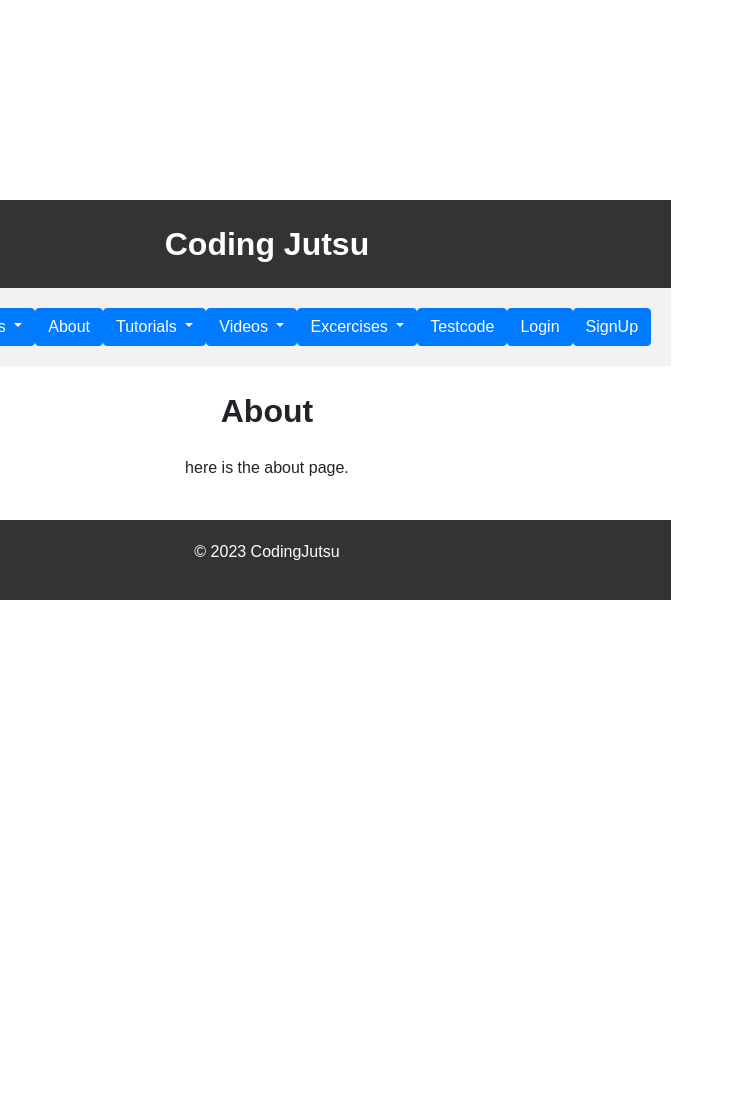
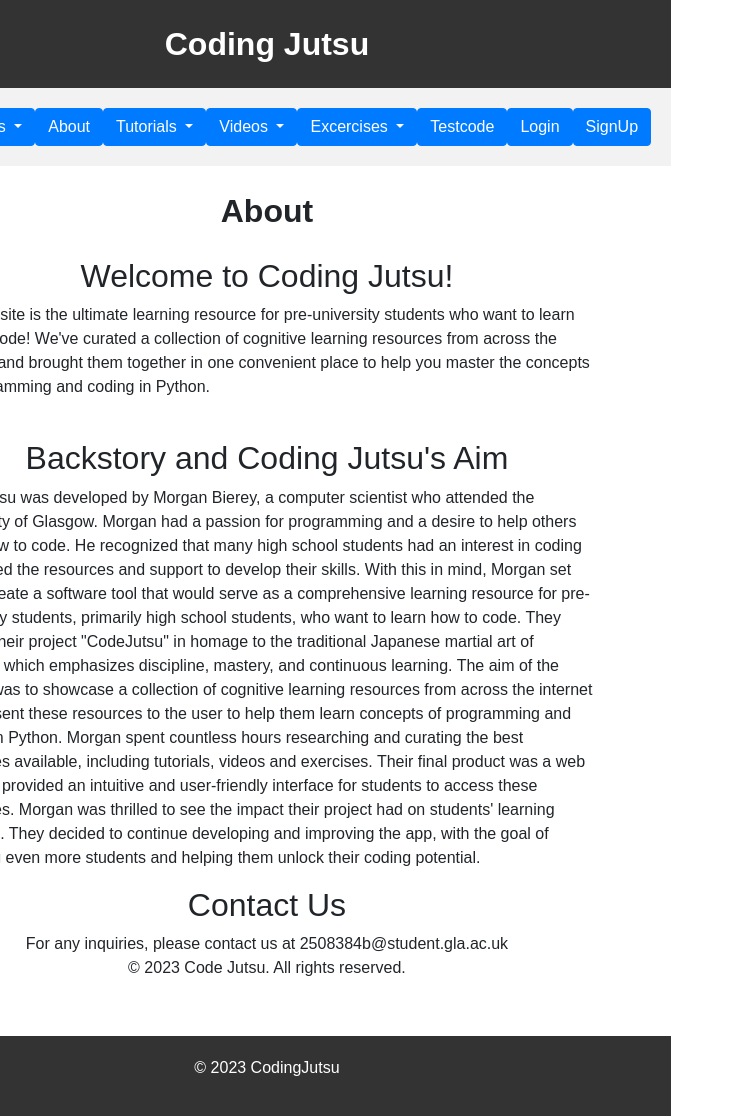
Before and after one commit to morganbierey/Dissertation_Project, a Django app: page /educational_tool/about/ in a window 1280 px wide. Shown: the whole page, without its empty margins (0-734 px from the left). Before the commit the page ends 600 px from the top, so only its background shows below. Run offline with Django 3.2, Linux system fonts and the light colour scheme; data that the repository does not hold is empty; style sheets or scripts are compiled from the project's sources; some libraries are stand-ins or nearby versions.

Commit message:
update about.html

```diff
--- a/project/individual_project/templates/educational_tool/about.html
+++ b/project/individual_project/templates/educational_tool/about.html
@@ -39,9 +39,36 @@
 
 
 
+
+
 		{% block body_block %}
-		<div style="text-align: center;">
-		here is the about page.
+		<!-- <div style="text-align: center;"> -->
+		<div style="text-align: left; margin-left: 5%; margin-right: 5%;">
+
+			<h2 style="text-align: center; margin-left: 5%; margin-right: 5%;">Welcome to Coding Jutsu!</h2>
+			<p class="description">
+			  Our website is the ultimate learning resource for pre-university students who want to learn how to code! We've curated a collection of cognitive learning resources from across the internet and brought them together in one convenient place to help you master the concepts of programming and coding in Python.
+
+			</p>
+			<br>
+			<h2 style="text-align: center; margin-left: 5%; margin-right: 5%;">Backstory and Coding Jutsu's Aim</h2>
+			<p class="description">
+
+			CodeJutsu was developed by Morgan Bierey, a computer scientist who attended the University of Glasgow. Morgan had a passion for programming and a desire to help others learn how to code. He recognized that many high school students had an interest in coding but lacked the resources and support to develop their skills.
+
+			  With this in mind, Morgan set out to create a software tool that would serve as a comprehensive learning resource for pre-university students, primarily high school students, who want to learn how to code. They named their project "CodeJutsu" in homage to the traditional Japanese martial art of ninjutsu, which emphasizes discipline, mastery, and continuous learning.
+
+			  The aim of the project was to showcase a collection of cognitive learning resources from across the internet and present these resources to the user to help them learn concepts of programming and coding in Python. Morgan spent countless hours researching and curating the best resources available, including tutorials, videos and exercises.
+
+			  Their final product was a web app that provided an intuitive and user-friendly interface for students to access these resources.   Morgan was thrilled to see the impact their project had on students' learning journeys. They decided to continue developing and improving the app, with the goal of reaching even more students and helping them unlock their coding potential.			</p>
+
+			<h2 style="text-align: center; margin-left: 5%; margin-right: 5%;">Contact Us</h2>
+			<p style="text-align: center; margin-left: 5%; margin-right: 5%;">
+				<!-- Email: 2508384b@student.gla.ac.uk -->
+				For any inquiries, please contact us at 2508384b@student.gla.ac.uk <br> © 2023 Code Jutsu. All rights reserved.<br>
+			</p>
+
+		<!-- here is the about page.     -->
 		</div>
 		{% endblock %}
 
```
